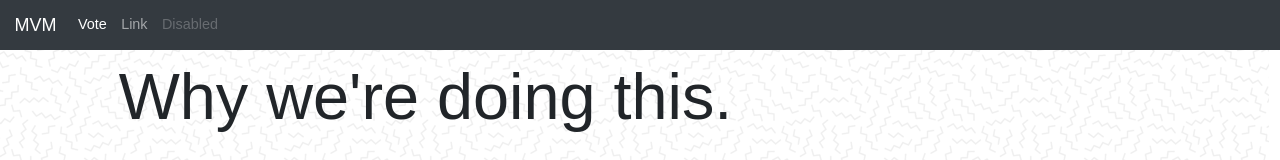
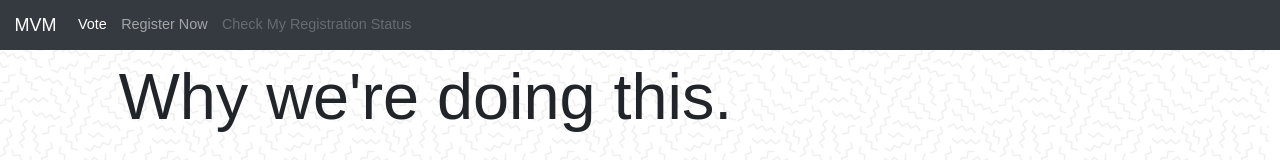
Before and after one commit to hnbarr/voice, a React (Create React App) app: page /WhoWeAre in a window 1280 px wide. Shown: the top 160 px of the page. Built offline with nearby package versions, Linux system fonts and the light colour scheme; a web font is replaced by a local one.

Commit message:
updated routes to remove temoporary / for heroku push

```diff
--- a/package.json
+++ b/package.json
@@ -38,6 +38,7 @@
   "devDependencies": {
     "bootstrap": "^5.0.0-alpha1",
     "bootstrap-loader": "^3.0.4",
+    "gh-pages": "^3.1.0",
     "jquery": "^3.5.1",
     "tether": "^1.4.7"
   }
--- a/src/components/Footer.js
+++ b/src/components/Footer.js
@@ -9,10 +9,9 @@ export default function Footer() {
                     <p className="col-12">motto?</p>
                 </section>
                 <section className="text-light col-12 col-md-3 col-lg-4 secondary row">
-                    <a className="btn btn-link col-12" href="/">Link</a>
-                    <a className="btn btn-link col-12" href="/">Link</a>
-                    <a className="btn btn-link col-12" href="/">Link</a>
-                    <a className="btn btn-link col-12" href="/">Link</a>
+                    <a className="btn btn-link col-12" href="/Vote">#voteready</a>
+                    <a className="btn btn-link col-12" href="/RegisterNow">Register to Vote!</a>
+                    <a className="btn btn-link col-12" href="/CheckMyRegistration">Check Your Voter Registration!</a>
                 </section>
                 <section className="text-light col-12 col-md-3 col-lg-4 teritary row">
                     Contact here?
--- a/src/components/Navbar.js
+++ b/src/components/Navbar.js
@@ -16,10 +16,10 @@ export default class Navbar extends Component {
                             <Link className="nav-link" to='VoteReady' id='dashBtn'> Vote </Link>
                         </li>
                         <li className="nav-item">
-                            <a className="nav-link" href="/">Link</a>
+                            <a className="nav-link" href="/RegisterNow">Register Now</a>
                         </li>
                         <li className="nav-item">
-                            <a className="nav-link disabled" href="/">Disabled</a>
+                            <a className="nav-link disabled" href="/RegisterNow">Check My Registration Status</a>
                         </li>
                         </ul>
                         {/* <form className="form-inline my-2 my-lg-0">
--- a/src/components/Purpose.js
+++ b/src/components/Purpose.js
@@ -18,7 +18,7 @@ export default class Purpose extends Component {
                             </span>
                         </p>
                         <p className="col-md-8">We're trying to help with that, so if you'd like to help support our cause, share this app, talk about voting, register and head to the polls when it's time! Also, if you'd like to support us, <b>we love donations</b>, thank you! </p>
-                        <a className="btn btn-dark btn-lg" href="/" role="button">Donate</a>
+                        <a className="btn btn-dark btn-lg" href="paypal.me/HeatherBarr332" role="button">Donate</a>
                     </div>
                 </div>
             </div>
--- a/src/components/RegistrationInfo.js
+++ b/src/components/RegistrationInfo.js
@@ -43,8 +43,6 @@ export default class RegistrationInfo extends Component {
                             </div>
                         </div>
                     </div>
-                    {/* <p>Test</p>
-                    <a className="btn btn-peach btn-lg" href="/" role="button">Learn more</a> */}
                 </div>
             </div>
         )
--- a/src/components/Vote.js
+++ b/src/components/Vote.js
@@ -33,8 +33,6 @@ export default class Vote extends Component {
                             </div>
                         </div>
                     </div>
-                    {/* <p>Test</p>
-                    <a className="btn btn-peach btn-lg" href="/" role="button">Learn more</a> */}
                 </div>
             </div>
         )
```
Also changed, not shown: public/manifest.json, 2 other files (tests, documents, lock files or other folders).
